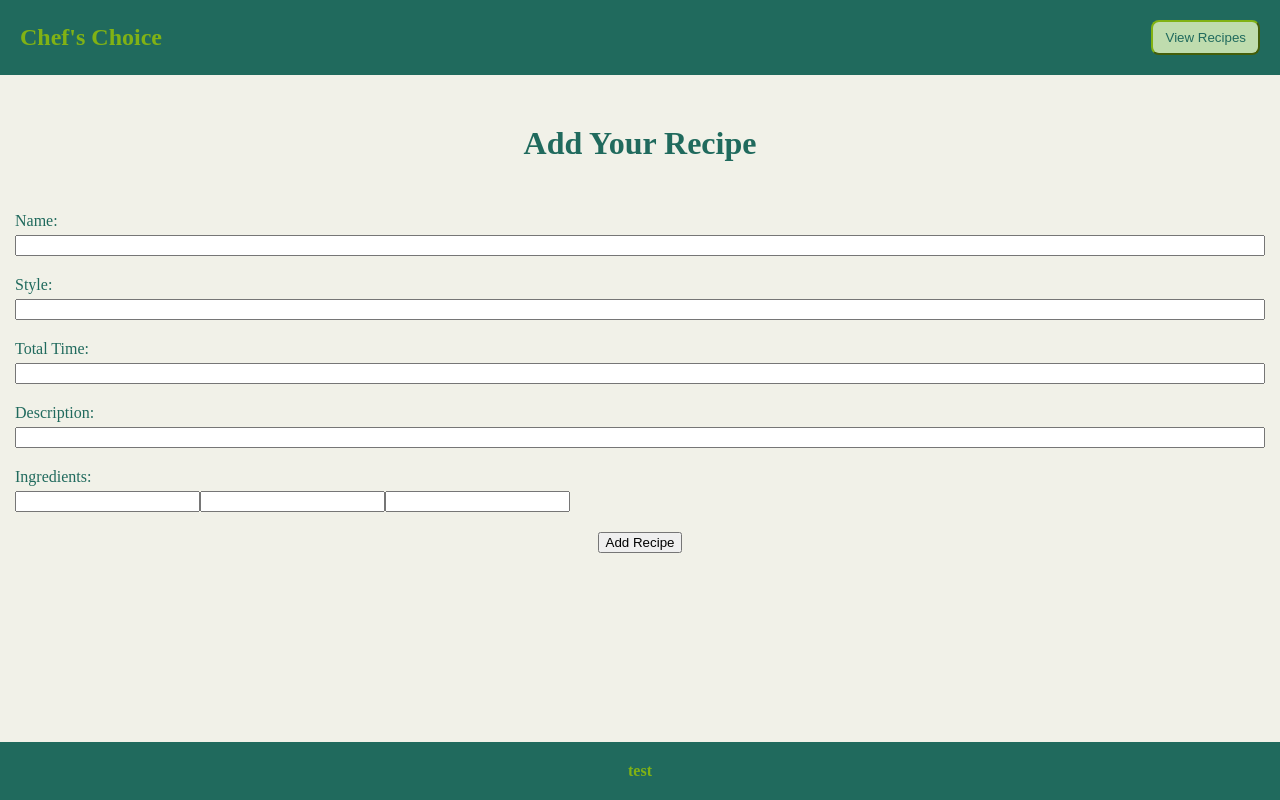
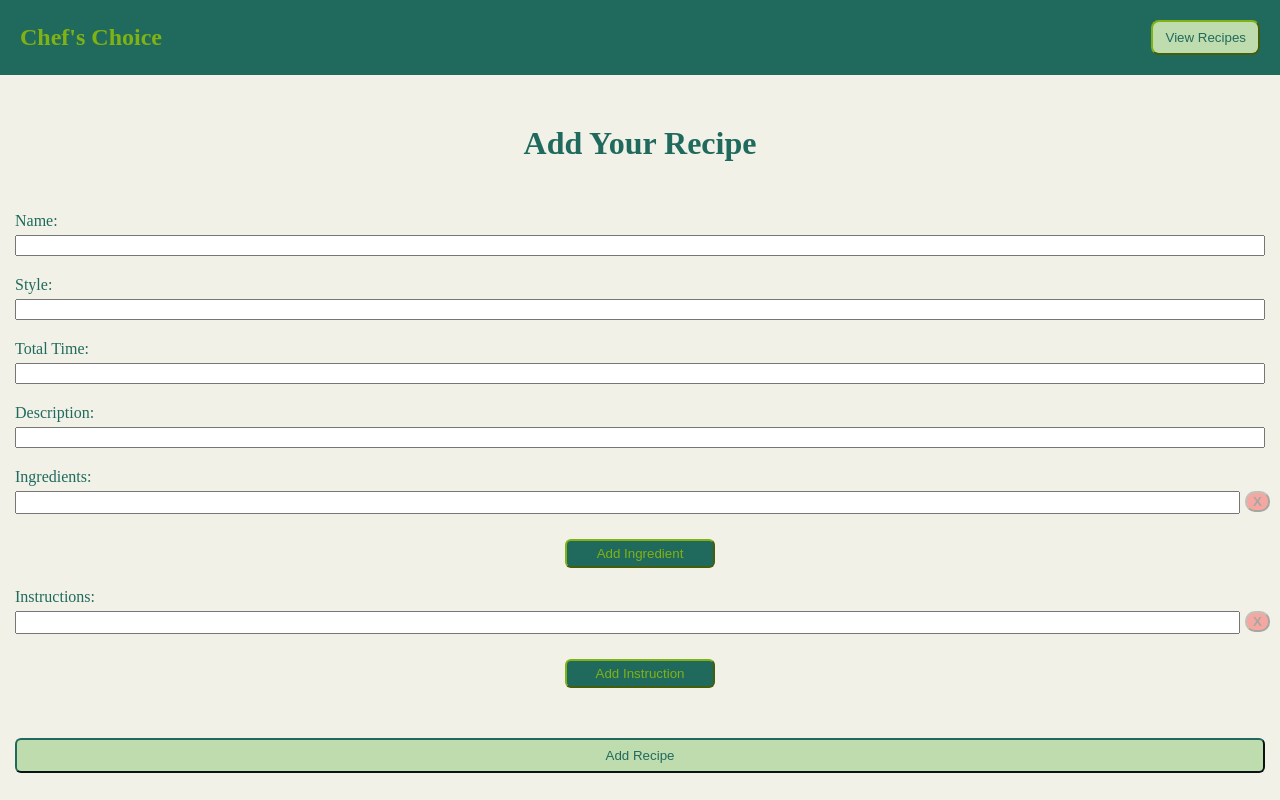
Before and after one commit to jcogs94/chefs-choice, a React (Vite) app in the folder frontend/: page /recipes/new in a window 1280 px wide. Shown: the top 800 px of the page. Built offline with nearby package versions, Linux system fonts and the light colour scheme.

Commit message:
ingredients and instructions part of new recipe form now functional

```diff
--- a/frontend/src/components/NewRecipe/NewRecipe.css
+++ b/frontend/src/components/NewRecipe/NewRecipe.css
@@ -1,3 +1,7 @@
+input {
+    color: var(--dark);
+}
+
 #new-recipe-heading {
     margin-top: 50px;
 }
@@ -12,6 +16,8 @@
     justify-content: center;
     gap: 20px;
 
+    color: var(--dark);
+
     > div {
         width: 100%;
 
@@ -19,4 +25,68 @@
         flex-direction: column;
         gap: 5px;
     }
+
+    > button {
+        width: 100%;
+        padding: 8px;
+        margin-top: 30px;
+
+        color: var(--dark);
+        border-color: var(--dark);
+        border-radius: 6px;
+        background-color: var(--lighter);
+    }
 }
+
+#new-ingredients, #new-instructions {
+    display: flex;
+    flex-direction: column;
+    gap: 12px;
+}
+
+.ingredient-input, .instruction-input {
+    width: 100%;
+    display: flex;
+    flex-direction: row;
+    justify-content: space-between;
+
+    > input {
+        width: calc(100% - 25px);
+        padding: 2px;
+    }
+
+}
+
+.remove-ingredient, .remove-instruction {
+    width: 20px;
+
+    > button {
+        /* display: none; */
+        cursor: pointer;
+
+        background-color: red;
+        opacity: .3;
+        border-radius: 10px;
+
+        font-weight: bold;
+    }
+
+}
+
+/* .remove-ingredient:hover {
+    > button {
+        display: block;
+    }
+} */
+
+.add-element-button {
+    width: 150px;
+
+    margin: 20px auto 0 auto;
+    padding: 5px;
+
+    color: var(--highlight);
+    border-color: var(--highlight);
+    border-radius: 6px;
+    background-color: var(--dark);
+}
--- a/frontend/src/components/NewRecipe/NewRecipe.jsx
+++ b/frontend/src/components/NewRecipe/NewRecipe.jsx
@@ -1,6 +1,11 @@
 import { useState } from 'react'
 import handleChange from './utils/handleChange.js'
 import handleIngredientChange from './utils/handleIngredientChange.js'
+import handleAddIngredient from './utils/handleAddIngredient.js'
+import handleRemoveIngredient from './utils/handleRemoveIngredient.js'
+import handleInstructionChange from './utils/handleInstructionChange.js'
+import handleAddInstruction from './utils/handleAddInstruction.js'
+import handleRemoveInstruction from './utils/handleRemoveInstruction.js'
 import handleSubmit from './utils/handleSubmit.js'
 import './NewRecipe.css'
 
@@ -11,7 +16,7 @@ const NewRecipe = () => {
         time_to_complete: '',
         description: '',
         img_ref: 'none',
-        ingredients: ['', '', ''],
+        ingredients: [''],
         instructions: ['']
     })
 
@@ -46,13 +51,43 @@ const NewRecipe = () => {
                 <label htmlFor="ingredients">Ingredients:</label>
                 <div id='new-ingredients' name='ingredients'>
                     {newRecipe.ingredients.map( (ingredient, index) =>
-                        <input id={`ingredients-${index}`} name={`ingredients-${index}`} type="text"
-                            value={newRecipe.ingredients[index]}
-                            onChange={(e) => handleIngredientChange(e, newRecipe, setNewRecipe)}
-                            key={`ingredient-${index}`} />,
-                        {/* { errors.firstName && <p className='error'>{errors.firstName}</p> } */}
+                        <div className="ingredient-input">
+                            <input id={`ingredients-${index}`} name={`ingredients-${index}`}
+                                type="text" value={newRecipe.ingredients[index]}
+                                onChange={(e) => handleIngredientChange(e, newRecipe, setNewRecipe)}
+                                key={`ingredient-${index}`} />
+                            <div className="remove-ingredient">
+                                <button onClick={() => handleRemoveIngredient(index, newRecipe, setNewRecipe)}
+                                    >X</button>
+                            </div>
+                            {/* { errors.firstName && <p className='error'>{errors.firstName}</p> } */}
+                        </div>
                     )}
                 </div>
+                <button className='add-element-button'
+                    onClick={() => handleAddIngredient(newRecipe, setNewRecipe)}
+                    >Add Ingredient</button>
+            </div>
+            <div>
+                <label htmlFor="instructions">Instructions:</label>
+                <div id='new-instructions' name='instructions'>
+                    {newRecipe.instructions.map( (instruction, index) =>
+                        <div className="instruction-input">
+                            <input id={`instructions-${index}`} name={`instructions-${index}`}
+                                type="text" value={newRecipe.instructions[index]}
+                                onChange={(e) => handleInstructionChange(e, newRecipe, setNewRecipe)}
+                                key={`instruction-${index}`} />
+                            <div className="remove-instruction">
+                                <button onClick={() => handleRemoveInstruction(index, newRecipe, setNewRecipe)}
+                                    >X</button>
+                            </div>
+                            {/* { errors.firstName && <p className='error'>{errors.firstName}</p> } */}
+                        </div>
+                    )}
+                </div>
+                <button className='add-element-button'
+                    onClick={() => handleAddInstruction(newRecipe, setNewRecipe)}
+                    >Add Instruction</button>
             </div>
             <button type="submit">Add Recipe</button>
         </form>
--- /dev/null
+++ b/frontend/src/components/NewRecipe/utils/handleAddIngredient.js
@@ -0,0 +1,8 @@
+const handleAddIngredient = (newRecipe, setNewRecipe) => {
+    setNewRecipe({
+        ...newRecipe,
+        ingredients: [...newRecipe.ingredients, '']
+    })
+}
+
+export default handleAddIngredient
--- /dev/null
+++ b/frontend/src/components/NewRecipe/utils/handleAddInstruction.js
@@ -0,0 +1,8 @@
+const handleAddInstruction = (newRecipe, setNewRecipe) => {
+    setNewRecipe({
+        ...newRecipe,
+        instructions: [...newRecipe.instructions, '']
+    })
+}
+
+export default handleAddInstruction
--- a/frontend/src/components/NewRecipe/utils/handleIngredientChange.js
+++ b/frontend/src/components/NewRecipe/utils/handleIngredientChange.js
@@ -1,7 +1,9 @@
 const handleIngredientChange = (event, newRecipe, setNewRecipe) => {
     let index = parseInt(event.target.name[event.target.name.length - 1])
+
     let newIngredients = [...newRecipe.ingredients]
     newIngredients[index] = event.target.value
+
     setNewRecipe({
         ...newRecipe,
         ingredients: newIngredients
--- /dev/null
+++ b/frontend/src/components/NewRecipe/utils/handleInstructionChange.js
@@ -0,0 +1,13 @@
+const handleInstructionChange = (event, newRecipe, setNewRecipe) => {
+    let index = parseInt(event.target.name[event.target.name.length - 1])
+
+    let newInstructions = [...newRecipe.instructions]
+    newInstructions[index] = event.target.value
+
+    setNewRecipe({
+        ...newRecipe,
+        instructions: newInstructions
+    })
+}
+
+export default handleInstructionChange
--- /dev/null
+++ b/frontend/src/components/NewRecipe/utils/handleRemoveIngredient.js
@@ -0,0 +1,14 @@
+const handleRemoveIngredient = (index, newRecipe, setNewRecipe) => {
+    let newIngredients = [...newRecipe.ingredients]
+
+    if (newIngredients.length > 1) {
+        newIngredients.splice(index, 1)
+
+        setNewRecipe({
+            ...newRecipe,
+            ingredients: newIngredients
+        })
+    }
+}
+
+export default handleRemoveIngredient
--- /dev/null
+++ b/frontend/src/components/NewRecipe/utils/handleRemoveInstruction.js
@@ -0,0 +1,14 @@
+const handleRemoveInstruction = (index, newRecipe, setNewRecipe) => {
+    let newInstructions = [...newRecipe.instructions]
+
+    if (newInstructions.length > 1) {
+        newInstructions.splice(index, 1)
+
+        setNewRecipe({
+            ...newRecipe,
+            instructions: newInstructions
+        })
+    }
+}
+
+export default handleRemoveInstruction
```
